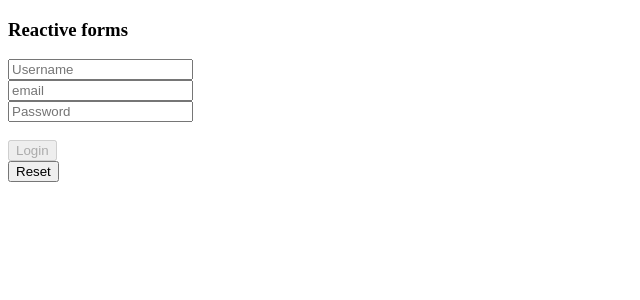
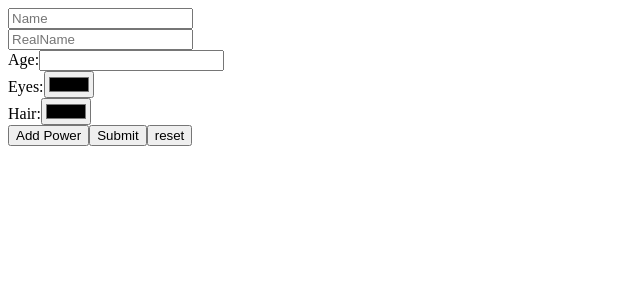
Before and after one commit to Anulav/Angular, an Angular app in the folder eighth/: page / in a window 1280 px wide. Shown: the top 300 px of the page, without its empty margins (0-640 px from the left). Built offline with nearby package versions, Linux system fonts and the light colour scheme.

Commit message:
Dynamic form additions using FormArray

```diff
--- a/eighth/src/app/app.component.html
+++ b/eighth/src/app/app.component.html
@@ -1,3 +1,3 @@
 <app-login *ngIf="!useReactiveForms"></app-login>
-<app-reactive-login *ngIf="useReactiveForms"></app-reactive-login>
-<app-nested-form *ngIf="!useReactiveForms"></app-nested-form>
+<app-reactive-login *ngIf="!useReactiveForms"></app-reactive-login>
+<app-nested-form *ngIf="useReactiveForms"></app-nested-form>
--- a/eighth/src/app/nested-form/nested-form.component.html
+++ b/eighth/src/app/nested-form/nested-form.component.html
@@ -22,7 +22,11 @@
       <input type="color" formControlName="hair" />
     </div>
   </form>
-
+  <button type="button" (click)="addPower()">Add Power</button> <!--BUG:Important to define the typw of the button or else clicking this invokes submit everytime-->
+  <div formArrayName="powers" *ngFor="let power of powers.controls; let i=index"><!--BUG:Important to give formArrayName or else gives error of not finding element-->
+    <label>Power: </label>
+    <input type="text" [formControlName]="i">
+  </div>
   <button type="submit">Submit</button>
   <button type="reset">reset</button>
 </form>
--- a/eighth/src/app/nested-form/nested-form.component.ts
+++ b/eighth/src/app/nested-form/nested-form.component.ts
@@ -1,5 +1,5 @@
 import { Component, OnInit } from '@angular/core';
-import { FormControl, FormGroup } from '@angular/forms';
+import { FormArray, FormControl, FormGroup } from '@angular/forms';
 
 @Component({
   selector: 'app-nested-form',
@@ -17,7 +17,12 @@ export class NestedFormComponent implements OnInit {
       age: new FormControl(['']),
       eyes: new FormControl(['']),
       hair: new FormControl([''])
-    })
+    }),
+    powers : new FormArray([]) /* Add a powers property to the heroDetails form group and set its value to
+                                  an instance of the FormArray class. The constructor of the FormArray
+                                  class accepts a list of FormControl instances as a parameter. For now, the list is
+                                  empty since the hero does not have any powers initially:
+    */
   });
 
   ngOnInit(): void {
@@ -27,6 +32,29 @@ export class NestedFormComponent implements OnInit {
     const control = this.heroDetails.controls;
       console.log(control['realName'].value);
       console.log(this.heroDetails.get('biometricData')?.value['age']);
+      this.printPowers();
+  }
+
+  get powers(): FormArray{ /*
+                              Define a getter property that returns the powers form array and cast it as a
+                              FormArray type. Typecasting here is very important since we want to manipulate
+                              the powers property using standard array methods such as push.
+
+    */
+    return this.heroDetails.controls['powers'] as FormArray;
+  }
+
+  addPower(){ /*
+                Binding the click event of the button element to
+                the newly created addPower method
+  */
+    this.powers.push(new FormControl(''));
+  }
+
+  printPowers(){
+    this.powers.controls.forEach(element =>
+        console.log(element.value)
+      );
   }
 
 }
```
